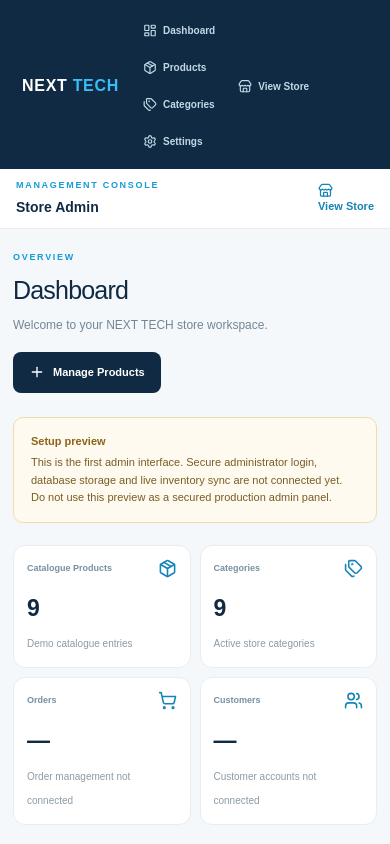
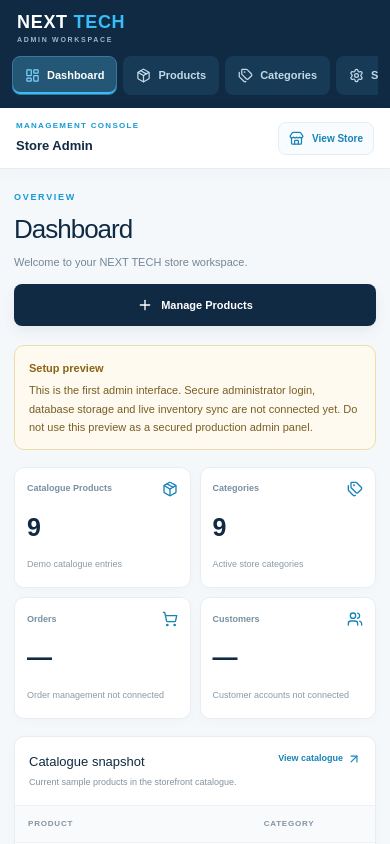
Before and after one commit to neorisexyz/next-tech-store, a Next.js app: page /admin in a window 390 px wide. Shown: the top 844 px of the page. Built offline with nearby package versions, Linux system fonts and the light colour scheme.

Commit message:
Improve admin dashboard mobile and desktop UX

```diff
--- a/app/globals.css
+++ b/app/globals.css
@@ -212,3 +212,121 @@ body{padding-bottom:84px}
 .admin-settings-card{padding:22px}.admin-settings-card ul{padding-left:18px;color:#61798a;font-size:11px;line-height:2.2}
 @media(max-width:900px){.admin-sidebar{width:205px}.admin-content{padding:25px 20px 60px}.admin-stat-grid{grid-template-columns:repeat(2,1fr)}.admin-category-grid{grid-template-columns:repeat(2,1fr)}}
 @media(max-width:600px){.admin-shell{display:block}.admin-sidebar{width:100%;min-height:0;padding:12px 12px 9px;display:flex;flex-direction:row;align-items:center;gap:5px;overflow-x:auto}.admin-logo{font-size:16px;padding:4px 10px;white-space:nowrap}.admin-logo small,.admin-nav-label,.admin-sidebar-foot{display:none}.admin-nav-item{font-size:10px;padding:10px 9px;white-space:nowrap;gap:6px}.admin-nav-item svg{width:14px}.admin-topbar{height:60px;padding:0 16px}.admin-content{padding:22px 13px 55px}.admin-page-heading{align-items:flex-start;flex-direction:column}.admin-page-heading h1{font-size:25px}.admin-notice{display:block}.admin-notice strong{display:block;margin-bottom:4px}.admin-stat-grid{gap:9px}.admin-stat-card{padding:13px}.admin-stat-card>strong{font-size:23px}.admin-stat-top{font-size:9px}.admin-quick-links,.admin-category-grid{grid-template-columns:1fr}.admin-toolbar{flex-wrap:wrap}.admin-search{max-width:none;flex-basis:100%}.admin-select{flex:1}.admin-result-count{margin-left:0}}
+
+
+/* Admin UI polish: balanced desktop workspace and touch-friendly mobile layout */
+.admin-shell{min-height:100dvh;background:#f4f7fb}
+.admin-sidebar{position:sticky;top:0;height:100dvh;min-height:100dvh;padding:28px 16px 22px;overflow-y:auto;box-shadow:8px 0 28px #102a4308}
+.admin-logo{display:block;padding:4px 12px 30px;line-height:1.05}
+.admin-logo small{font-size:8px;letter-spacing:2.1px}
+.admin-nav{display:grid;gap:5px}
+.admin-nav-item{min-height:44px;border:1px solid transparent;transition:background .18s ease,color .18s ease,border-color .18s ease}
+.admin-nav-item.active{background:#ffffff19;border-color:#ffffff18;color:#fff;box-shadow:inset 3px 0 #38bdf8}
+.admin-nav-item.active svg{color:#7dd3fc}
+.admin-nav-item:focus-visible,.admin-view-store:focus-visible,.admin-primary-btn:focus-visible,.admin-row-action:focus-visible{outline:3px solid #38bdf8;outline-offset:3px}
+.admin-main{min-width:0;background:#f5f8fb}
+.admin-topbar{position:sticky;top:0;z-index:30;height:78px;padding:0 clamp(20px,3vw,42px);box-shadow:0 4px 18px #102a4307}
+.admin-view-store{display:inline-flex;align-items:center;gap:8px;padding:10px 13px;border:1px solid #e4edf3;border-radius:8px;background:#f9fcfe}
+.admin-content{width:100%;max-width:1360px;padding:34px clamp(20px,3vw,42px) 76px}
+.admin-page-heading{margin-bottom:26px}
+.admin-page-heading h1{font-size:clamp(27px,3vw,34px);letter-spacing:-1px}
+.admin-page-heading p{font-size:13px;line-height:1.6}
+.admin-primary-btn{min-height:42px;padding:0 17px;box-shadow:0 5px 13px #102a4312;transition:transform .18s ease,box-shadow .18s ease}
+.admin-primary-btn:not(:disabled):hover{transform:translateY(-1px);box-shadow:0 8px 18px #102a4320}
+.admin-notice{padding:16px 18px;font-size:12px;line-height:1.7}
+.admin-stat-grid{gap:16px;margin-bottom:25px}
+.admin-stat-card{min-height:132px;padding:20px;box-shadow:0 3px 12px #102a4305}
+.admin-stat-card>strong{font-size:31px}
+.admin-panel-card{box-shadow:0 4px 18px #102a4305}
+.admin-panel-heading{padding:21px 23px}
+.admin-panel-heading h2,.admin-settings-card h2{font-size:15px}
+.admin-table th{padding:15px 19px}
+.admin-table td{padding:16px 19px;font-size:12px}
+.admin-table td b{font-size:12px}
+.admin-quick-links>a{min-height:78px;padding:19px;transition:border-color .18s ease,transform .18s ease,box-shadow .18s ease}
+.admin-quick-links>a:hover{border-color:#b8dff1;transform:translateY(-2px);box-shadow:0 9px 20px #102a430b}
+.admin-toolbar{padding:18px}
+.admin-search,.admin-select{height:42px}
+.admin-search input,.admin-select select{font-size:12px}
+.admin-category-grid{gap:15px}
+.admin-category-card{min-height:78px;padding:17px;transition:border-color .18s ease,box-shadow .18s ease}
+.admin-category-card:hover{border-color:#b8dff1;box-shadow:0 8px 20px #102a4309}
+.admin-category-card b{font-size:12px}
+.admin-category-card small,.admin-category-card>a{font-size:10px}
+.admin-settings-card{padding:26px}
+.admin-settings-card ul{font-size:12px}
+@media(max-width:900px){
+ .admin-sidebar{width:218px}
+ .admin-content{padding:28px 22px 65px}
+ .admin-stat-grid{gap:12px}
+ .admin-category-grid{grid-template-columns:repeat(2,minmax(0,1fr))}
+}
+@media(max-width:600px){
+ .admin-shell{display:flex;flex-direction:column;min-height:100dvh}
+ .admin-sidebar{position:relative;top:auto;width:100%;height:auto;min-height:0;padding:11px 12px 10px;display:block;overflow:visible;box-shadow:0 5px 18px #102a4310}
+ .admin-logo{padding:2px 5px 11px;font-size:18px;display:block}
+ .admin-logo small{display:block;font-size:7px;margin-top:4px;letter-spacing:1.7px}
+ .admin-nav-label{display:none}
+ .admin-nav{display:flex;gap:6px;overflow-x:auto;padding:2px 0 3px;scrollbar-width:none;-webkit-overflow-scrolling:touch}
+ .admin-nav::-webkit-scrollbar{display:none}
+ .admin-nav-item{flex:0 0 auto;min-height:39px;padding:0 12px;border-radius:8px;gap:7px;font-size:11px;background:#173b56}
+ .admin-nav-item.active{background:#245675;border-color:#3a789b;box-shadow:inset 0 -2px #38bdf8}
+ .admin-nav-item svg{width:15px;height:15px}
+ .admin-store-link{display:none}
+ .admin-sidebar-foot{display:none}
+ .admin-main{width:100%;min-height:calc(100dvh - 105px)}
+ .admin-topbar{position:relative;top:auto;height:61px;padding:0 16px}
+ .admin-topbar-kicker{font-size:8px;letter-spacing:1.3px}
+ .admin-topbar strong{font-size:13px}
+ .admin-view-store{padding:8px 10px;font-size:10px}
+ .admin-content{padding:22px 14px 44px}
+ .admin-page-heading{gap:13px;margin-bottom:19px}
+ .admin-page-heading h1{font-size:26px;margin:5px 0}
+ .admin-page-heading p{font-size:11px;line-height:1.6}
+ .admin-page-heading>.admin-primary-btn{width:100%}
+ .admin-notice{padding:13px 14px;margin-bottom:17px;font-size:11px;line-height:1.65}
+ .admin-stat-grid{grid-template-columns:repeat(2,minmax(0,1fr));gap:9px;margin-bottom:17px}
+ .admin-stat-card{min-height:116px;padding:13px 12px;border-radius:10px}
+ .admin-stat-top{font-size:9px;gap:5px}
+ .admin-stat-top svg{width:16px;height:16px}
+ .admin-stat-card>strong{font-size:25px;margin:12px 0 4px}
+ .admin-stat-card small{font-size:9px;line-height:1.4}
+ .admin-panel-card{border-radius:10px}
+ .admin-panel-heading{padding:15px 14px;align-items:flex-start}
+ .admin-panel-heading h2{font-size:13px}
+ .admin-panel-heading p{font-size:9px;line-height:1.5}
+ .admin-panel-heading>a{font-size:9px;white-space:nowrap}
+ .admin-table-wrap{overflow-x:auto;-webkit-overflow-scrolling:touch}
+ .admin-table{min-width:650px}
+ .admin-table th{padding:12px 13px;font-size:8px}
+ .admin-table td{padding:12px 13px;font-size:10px}
+ .admin-table td b{font-size:10px}
+ .admin-toolbar{padding:12px;gap:8px}
+ .admin-search{flex-basis:100%;height:41px}
+ .admin-select{height:39px;flex:1;min-width:0}
+ .admin-select select{max-width:100%;width:100%;font-size:10px}
+ .admin-result-count{font-size:9px;margin-left:auto}
+ .admin-product-icon{width:31px;height:31px;flex:none}
+ .admin-category-grid{grid-template-columns:repeat(2,minmax(0,1fr));gap:9px}
+ .admin-category-card{min-width:0;min-height:84px;padding:11px;gap:8px;flex-wrap:wrap}
+ .admin-category-card>span{width:33px;height:33px;flex:none}
+ .admin-category-card>span svg{width:18px;height:18px}
+ .admin-category-card>div{flex:1 1 calc(100% - 43px);min-width:0}
+ .admin-category-card b{font-size:10px;line-height:1.35;overflow-wrap:anywhere}
+ .admin-category-card small{font-size:8px}
+ .admin-category-card>a{margin-left:41px;font-size:8px}
+ .admin-quick-links{grid-template-columns:1fr;gap:9px;margin-top:13px}
+ .admin-quick-links>a{min-height:68px;padding:14px}
+ .admin-quick-links b{font-size:10px}
+ .admin-quick-links small{font-size:9px}
+ .admin-settings-card{padding:18px}
+ .admin-settings-card ul{font-size:11px;padding-left:17px}
+}
+@media(max-width:360px){
+ .admin-content{padding-left:11px;padding-right:11px}
+ .admin-category-grid{grid-template-columns:1fr}
+ .admin-category-card{flex-wrap:nowrap}
+ .admin-category-card>a{margin-left:0}
+ .admin-stat-card{padding:11px 10px}
+ .admin-stat-top{font-size:8px}
+}
```
